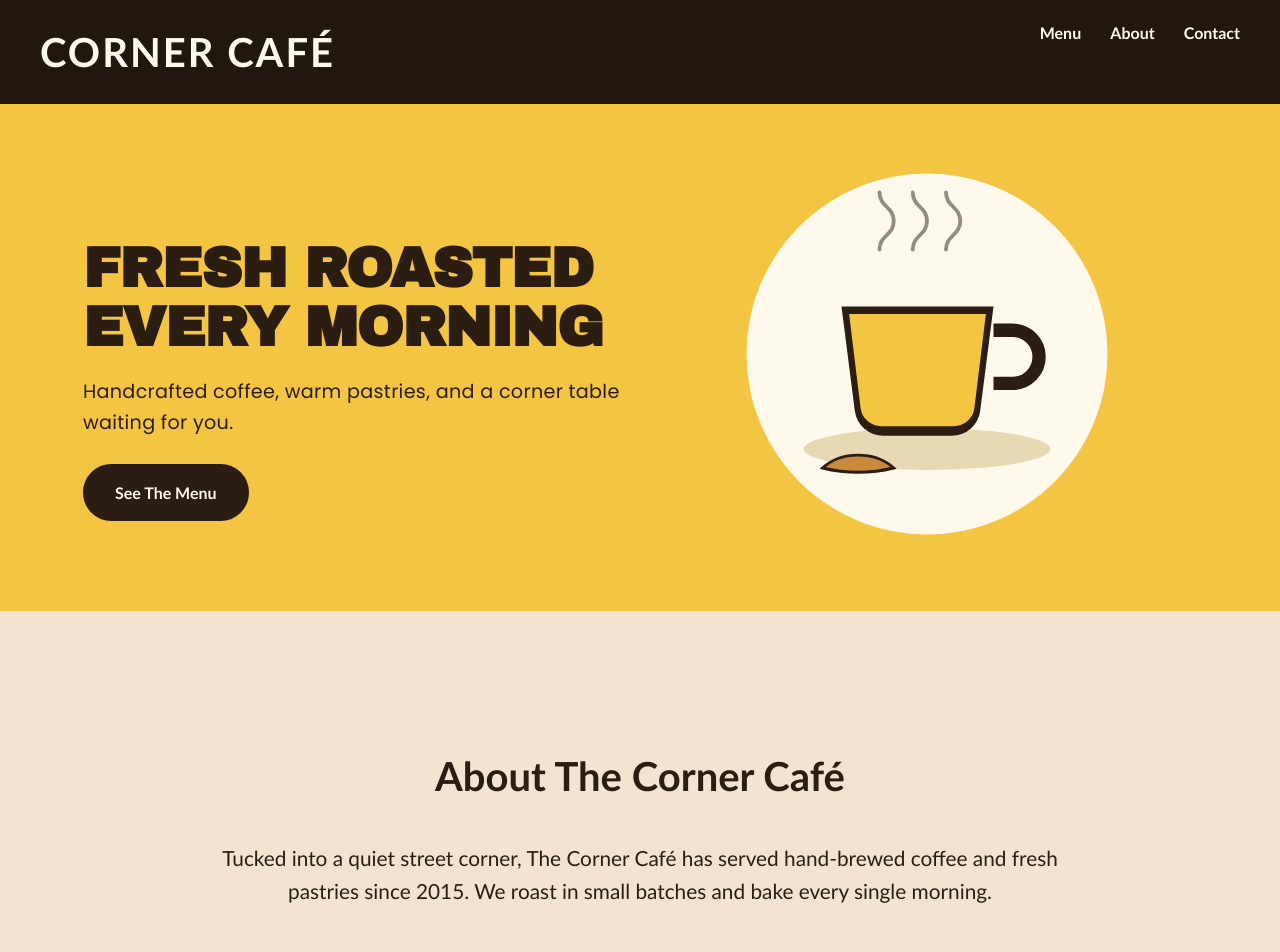
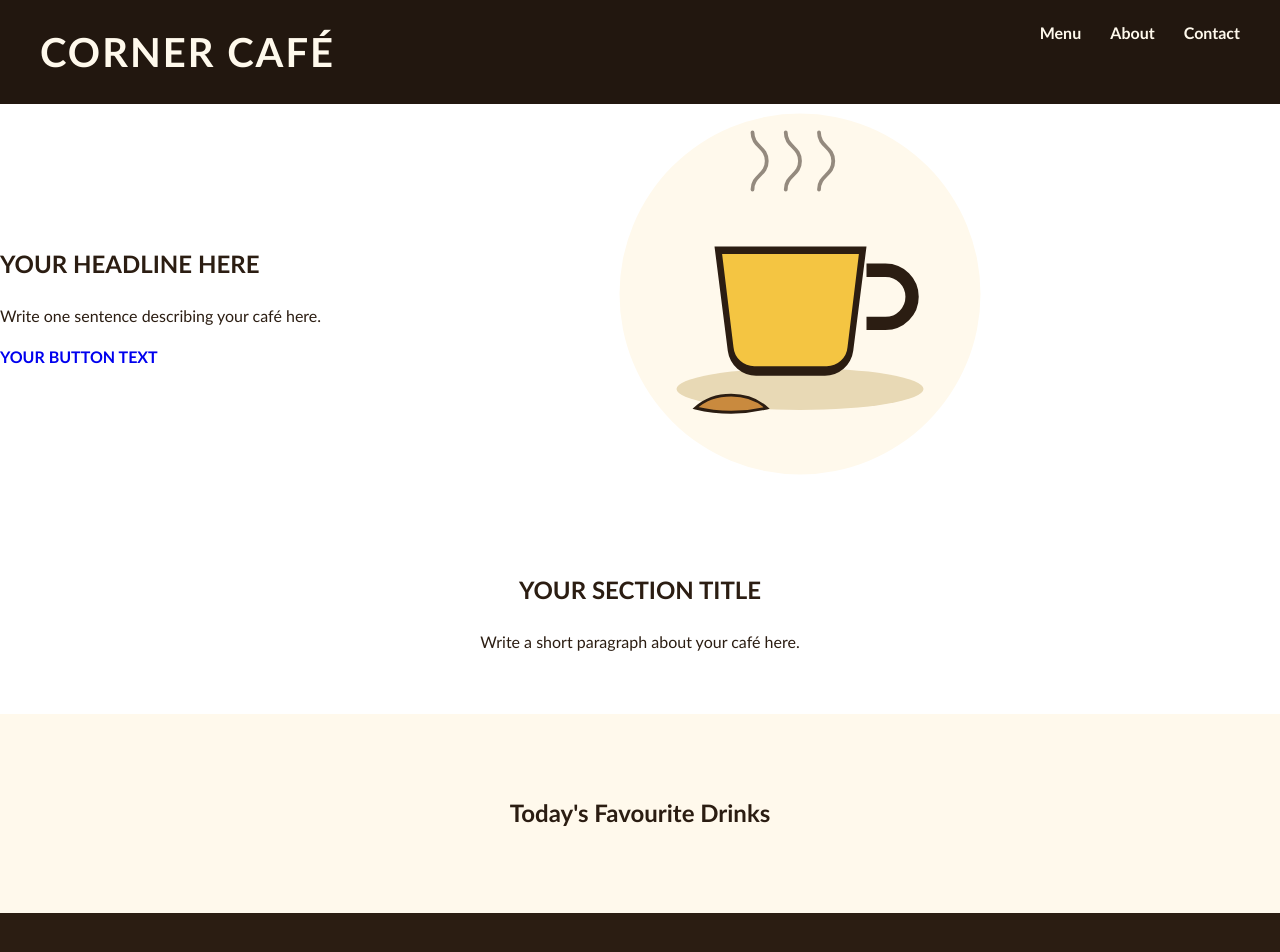
Before and after one commit to Mhirax/the-corner-cafe, a plain HTML site: page index.html in a window 1280 px wide. Shown: the top 952 px of the page. Drawn offline with Linux system fonts and the light colour scheme.

Commit message:
Add html-css-exercise branch: stripped-down starter for class
Hero, About, and Menu sections have their content/CSS values removed
and replaced with YOUR TURN comments. Navbar and Footer stay fully
built as worked reference examples. Includes a README with task
instructions for students.

```diff
--- a/index.html
+++ b/index.html
@@ -19,6 +19,7 @@
 <body>
 
   <!-- SEMANTIC ELEMENT: <header> marks the top banner of the page -->
+  <!-- This Navbar is already built for you — study it, you won't need to edit it. -->
   <header class="navbar">
     <div class="logo">CORNER CAFÉ</div>
 
@@ -35,50 +36,60 @@
   <!-- SEMANTIC ELEMENT: <main> marks the primary content of the page -->
   <main>
 
+    <!-- ============================================================
+         YOUR TURN STARTS HERE
+         The Hero, About, and Menu sections below are unfinished.
+         Follow each "YOUR TURN" comment and fill in the blank.
+         ============================================================ -->
+
     <!-- SEMANTIC ELEMENT: <section> groups related content -->
     <section class="hero">
 
       <!-- DIV: a plain box used only to group the text together -->
       <div class="hero-text">
-        <h1>Fresh Roasted<br>Every Morning</h1>
-        <p>Handcrafted coffee, warm pastries, and a corner table waiting for you.</p>
+        <!-- YOUR TURN — HEADING: replace this with your own <h1> headline -->
+        <h1>YOUR HEADLINE HERE</h1>
+
+        <!-- YOUR TURN — PARAGRAPH: replace this with one sentence about your café -->
+        <p>Write one sentence describing your café here.</p>
 
         <!-- LINK styled to look like a BUTTON -->
-        <a href="#menu" class="btn">See The Menu</a>
+        <!-- YOUR TURN — LINK TEXT: change the words inside the tag -->
+        <a href="#menu" class="btn">YOUR BUTTON TEXT</a>
       </div>
 
       <!-- DIV: a plain box used only to group the image -->
       <div class="hero-image">
+        <!-- YOUR TURN — ALT TEXT: describe this image for someone who can't see it -->
         <img src="images/hero-coffee.svg"
-             alt="Illustration of a steaming cup of coffee with a croissant on a saucer"
+             alt=""
              width="380" height="380">
       </div>
     </section>
 
     <section id="about" class="content-section">
-      <h2>About The Corner Café</h2>
-      <p>Tucked into a quiet street corner, The Corner Café has served hand-brewed
-        coffee and fresh pastries since 2015. We roast in small batches and bake
-        every single morning.</p>
+      <!-- YOUR TURN — HEADING: give this section its own title -->
+      <h2>YOUR SECTION TITLE</h2>
+
+      <!-- YOUR TURN — PARAGRAPH: write 2-3 sentences about your café -->
+      <p>Write a short paragraph about your café here.</p>
     </section>
 
     <section id="menu" class="content-section alt-background">
       <h2>Today's Favourite Drinks</h2>
 
-      <!-- LIST: ordered list of menu items, with a checkbox mark beside each -->
+      <!-- LIST: ordered list of menu items -->
+      <!-- YOUR TURN — LIST: add at least 4 <li> items, one per drink,
+           e.g. <li>Espresso — ₦1,500</li> -->
       <ol class="menu-list">
-        <li><input type="checkbox" checked disabled> Espresso — ₦1,500</li>
-        <li><input type="checkbox" checked disabled> Cappuccino — ₦2,000</li>
-        <li><input type="checkbox" checked disabled> Iced Latte — ₦2,200</li>
-        <li><input type="checkbox" checked disabled> Green Tea — ₦1,200</li>
-        <li><input type="checkbox" checked disabled> Hot Chocolate — ₦1,800</li>
-        <li><input type="checkbox" checked disabled> Fresh Lemonade — ₦1,000</li>
+
       </ol>
     </section>
 
   </main>
 
   <!-- SEMANTIC ELEMENT: <footer> marks the bottom of the page -->
+  <!-- This Footer is already built for you — study it, you won't need to edit it. -->
   <footer id="contact">
     <h2>Visit Or Say Hello</h2>
     <p>12 Palm Street, Lagos · Open 7am – 8pm daily</p>
--- a/styles.css
+++ b/styles.css
@@ -25,7 +25,7 @@ body {
   line-height: 1.6;
 }
 
-/* ---------- NAVBAR (element + class selectors) ---------- */
+/* ---------- NAVBAR — already styled for you, study it ---------- */
 .navbar {
   background-color: #22170f;   /* BACKGROUNDS */
   color: #fff9ec;
@@ -62,11 +62,17 @@ body {
   color: #f4c542;
 }
 
-/* ---------- HERO (id selector via #hero-style class) ---------- */
+/* =====================================================
+   YOUR TURN STARTS HERE
+   The Hero, About, and Menu rules below are missing their
+   property: value; lines. Follow each YOUR TURN comment.
+   ===================================================== */
+
+/* ---------- HERO ---------- */
 .hero {
-  background-color: #f4c542;   /* BACKGROUNDS */
-  padding: 60px 40px;           /* MARGIN / PADDING */
-  text-align: center;           /* centers the text/image boxes as a group */
+  /* YOUR TURN — BACKGROUND: give it a background-color, e.g. #f4c542 */
+  /* YOUR TURN — PADDING: add breathing room, e.g. padding: 60px 40px; */
+  /* YOUR TURN — TEXT-ALIGN: try text-align: center; */
 }
 
 .hero-text,
@@ -82,19 +88,15 @@ body {
 }
 
 .hero h1 {
-  font-family: 'Archivo Black', sans-serif;  /* FONTS / TYPOGRAPHY - bold display font */
-  font-size: 3.5rem;
-  text-transform: uppercase;
-  letter-spacing: -1px;
-  line-height: 1.05;
-  margin-bottom: 20px;
+  /* YOUR TURN — FONT: try font-family: 'Archivo Black', sans-serif; */
+  /* YOUR TURN — FONT SIZE: try font-size: 3.5rem; */
+  /* YOUR TURN — SPACING: try margin-bottom: 20px; */
 }
 
 .hero p {
-  font-family: 'Poppins', sans-serif;        /* FONTS / TYPOGRAPHY - lighter contrast font */
-  font-size: 1.2rem;
-  letter-spacing: 0.3px;
-  margin-bottom: 25px;
+  /* YOUR TURN — FONT: try font-family: 'Poppins', sans-serif; */
+  /* YOUR TURN — FONT SIZE: try font-size: 1.2rem; */
+  /* YOUR TURN — SPACING: try margin-bottom: 25px; */
 }
 
 .hero-image img {
@@ -105,18 +107,15 @@ body {
 
 .btn {
   display: inline-block;
-  background-color: #2b1d12;    /* COLORS / BACKGROUNDS */
-  color: #fff9ec;
-  padding: 14px 30px;            /* MARGIN / PADDING */
-  border: 2px solid #2b1d12;     /* BORDERS */
-  border-radius: 30px;           /* BORDERS (rounded corners) */
+  /* YOUR TURN — COLORS: give it a background-color and a text color */
+  /* YOUR TURN — PADDING: try padding: 14px 30px; */
+  /* YOUR TURN — BORDER: try border-radius: 30px; to round the corners */
   text-decoration: none;
   font-weight: bold;
 }
 
 .btn:hover {
-  background-color: transparent;
-  color: #2b1d12;
+  /* YOUR TURN — HOVER: make the button change color when the mouse is over it */
 }
 
 /* ---------- CONTENT SECTIONS ---------- */
@@ -125,48 +124,48 @@ body {
   text-align: center;
 }
 
-/* ---------- ABOUT (id selector - bigger and wider than the other sections) ---------- */
+/* ---------- ABOUT ---------- */
 #about {
-  background-color: #f2e4d0;     /* BACKGROUNDS - warm tan, distinct from the menu section */
-  padding: 100px 60px;           /* MARGIN / PADDING - taller section */
+  /* YOUR TURN — BACKGROUND: pick a background-color for this section */
+  /* YOUR TURN — PADDING: try padding: 100px 60px; */
 }
 
 #about h2 {
-  font-size: 2.5rem;             /* FONTS / TYPOGRAPHY - bigger heading */
+  /* YOUR TURN — FONT SIZE: try font-size: 2.5rem; */
 }
 
 #about p {
-  max-width: 900px;              /* HEIGHT / WIDTH - wider block of text */
   margin: 0 auto;
-  font-size: 1.3rem;             /* FONTS / TYPOGRAPHY - bigger paragraph */
+  /* YOUR TURN — FONT SIZE: try font-size: 1.3rem; */
+  /* YOUR TURN — WIDTH: try max-width: 900px; to keep lines from getting too long */
 }
 
 .alt-background {
   background-color: #fff9ec;    /* BACKGROUNDS */
 }
 
-/* ---------- MENU (id selector - bigger and wider, to match About) ---------- */
+/* ---------- MENU ---------- */
 #menu {
-  background-color: #f0d9b5;      /* BACKGROUNDS - warm caramel, distinct from About's tan */
-  padding: 100px 60px;            /* MARGIN / PADDING - taller section */
+  /* YOUR TURN — BACKGROUND: pick a different background-color than About */
+  /* YOUR TURN — PADDING: try padding: 100px 60px; */
 }
 
 #menu h2 {
-  font-size: 2.5rem;              /* FONTS / TYPOGRAPHY - bigger heading */
+  /* YOUR TURN — FONT SIZE: try font-size: 2.5rem; */
 }
 
 .menu-list {
-  list-style: decimal;            /* keeps the 1, 2, 3... numbering */
   text-align: left;
-  padding-left: 40px;
-  max-width: 700px;               /* HEIGHT / WIDTH - wider list */
   margin: 0 auto;
+  /* YOUR TURN — LIST STYLE: try list-style: decimal; */
+  /* YOUR TURN — SPACING: try padding-left: 40px; */
+  /* YOUR TURN — WIDTH: try max-width: 700px; */
 }
 
 .menu-list li {
-  padding: 18px 0;
-  border-bottom: 1px solid #ddd;  /* BORDERS */
-  font-size: 1.4rem;              /* FONTS / TYPOGRAPHY - bigger drink names */
+  /* YOUR TURN — SPACING: try padding: 18px 0; */
+  /* YOUR TURN — BORDER: try border-bottom: 1px solid #ddd; */
+  /* YOUR TURN — FONT SIZE: try font-size: 1.4rem; */
 }
 
 .menu-list input[type="checkbox"] {
@@ -175,7 +174,9 @@ body {
   vertical-align: middle;
 }
 
-/* ---------- FOOTER (id selector) ---------- */
+/* =====================================================
+   FOOTER — already styled for you, study it
+   ===================================================== */
 #contact {
   background-color: #2b1d12;     /* BACKGROUNDS */
   color: #fff9ec;
```
Also changed, not shown: 1 other file.
